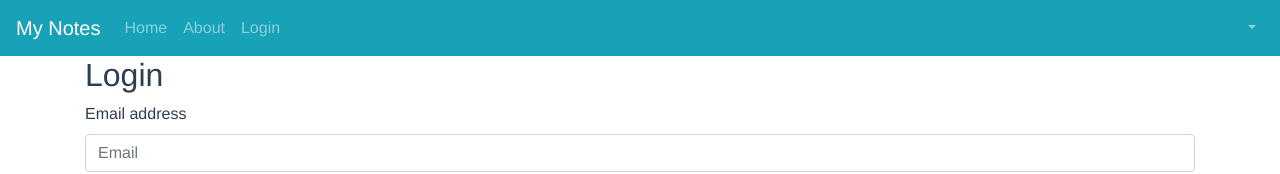
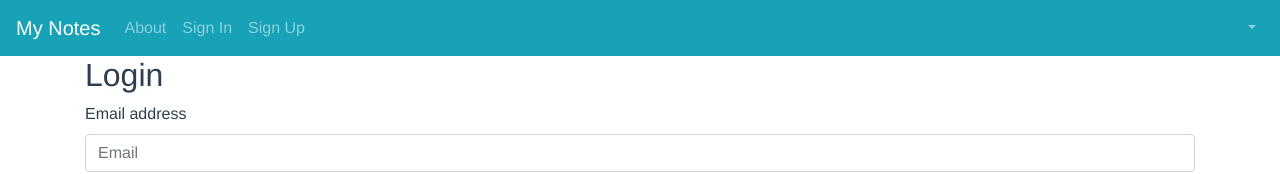
Before and after one commit to agustinfranc/mevn-frontend, a Vue app: page /login in a window 1280 px wide. Shown: the top 174 px of the page. Built offline with nearby package versions, Linux system fonts and the light colour scheme.

Commit message:
change home route

```diff
--- a/src/App.vue
+++ b/src/App.vue
@@ -8,10 +8,10 @@
 
         <b-collapse id="nav-collapse" is-nav>
           <b-navbar-nav>
-            <b-nav-item to="/">Home</b-nav-item>
+            <b-nav-item to="/" v-if="isAuthenticated">Home</b-nav-item>
             <b-nav-item to="/about">About</b-nav-item>
-            <b-nav-item to="/notes" v-if="isAuthenticated">Notes</b-nav-item>
-            <b-nav-item to="/notes" v-if="!isAuthenticated">Login</b-nav-item>
+            <b-nav-item to="/login" v-if="!isAuthenticated">Sign In</b-nav-item>
+            <b-nav-item to="/register" v-if="!isAuthenticated">Sign Up</b-nav-item>
           </b-navbar-nav>
 
           <!-- Right aligned nav items -->
--- a/src/main.js
+++ b/src/main.js
@@ -12,6 +12,7 @@ Vue.use(BootstrapVue);
 Vue.use(VueAxios, axios);
 
 axios.defaults.baseURL = "http://localhost:3500/api";
+// axios.defaults.baseURL = "https://mevn-notes-app.herokuapp.com/api";
 
 Vue.config.productionTip = false;
 
--- a/src/router/index.js
+++ b/src/router/index.js
@@ -1,16 +1,10 @@
 import Vue from "vue";
 import VueRouter from "vue-router";
-import Home from "../views/Home.vue";
 import store from "../store/index";
 
 Vue.use(VueRouter);
 
 const routes = [
-  {
-    path: "/",
-    name: "Home",
-    component: Home
-  },
   {
     path: "/about",
     name: "About",
@@ -21,8 +15,8 @@ const routes = [
       import(/* webpackChunkName: "about" */ "../views/About.vue")
   },
   {
-    path: "/notes",
-    name: "Notes",
+    path: "/",
+    name: "Home",
     component: () =>
       import(/* webpackChunkName: "notes" */ "../views/Notes.vue"),
     meta: { requiresAuth: true }
@@ -32,6 +26,12 @@ const routes = [
     name: "Login",
     component: () =>
       import(/* webpackChunkName: "login" */ "../views/Login.vue")
+  },
+  {
+    path: "/register",
+    name: "Register",
+    component: () =>
+      import(/* webpackChunkName: "register" */ "../views/Register.vue")
   }
 ];
 
```
